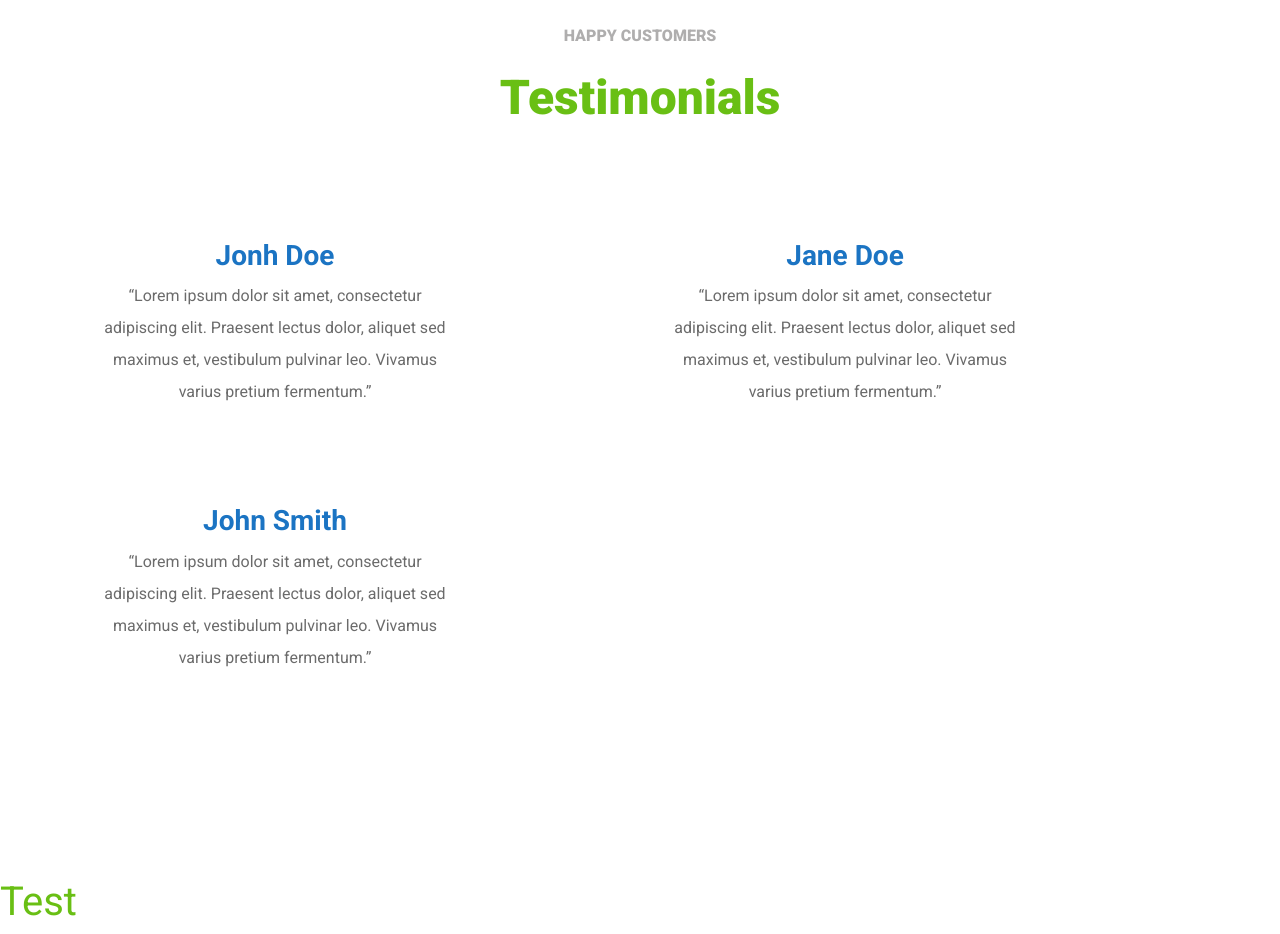
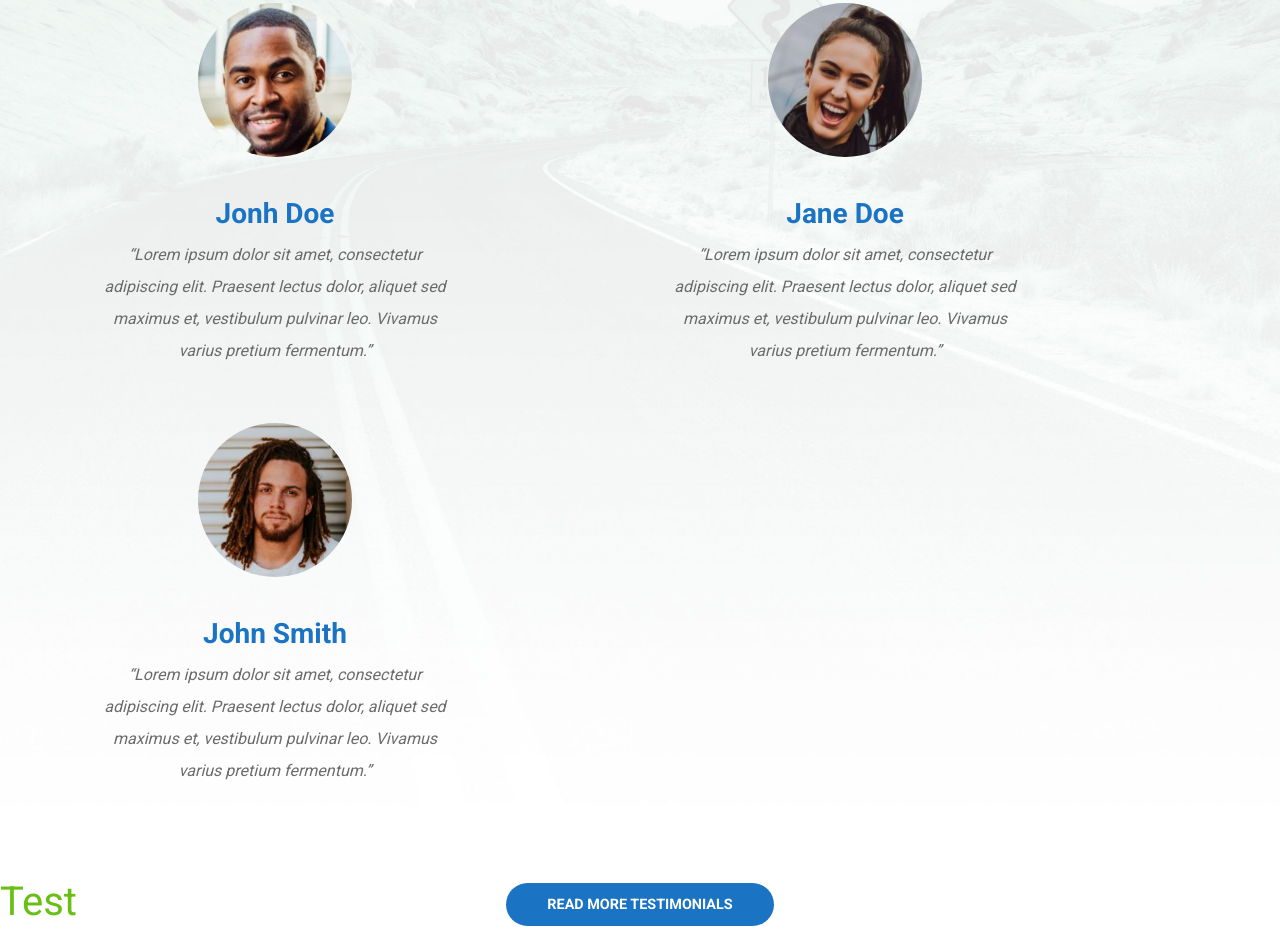
Before and after one commit to Eliana-Abate/proj-html-vuejs, a Vue app: page / in a window 1280 px wide. Shown: the part 3192-4126 px from the top of the page. Built offline with nearby package versions, Linux system fonts and the light colour scheme.

Commit message:
completed section #testimonials

```diff
--- a/src/App.vue
+++ b/src/App.vue
@@ -59,18 +59,21 @@ export default {
         {
           name: "Jonh Doe",
           id: "1",
+          image: "avada-movers-johndoe-final-200x200",
           comment:
             "“Lorem ipsum dolor sit amet, consectetur adipiscing elit. Praesent lectus dolor, aliquet sed maximus et, vestibulum pulvinar leo. Vivamus varius pretium fermentum.”",
         },
         {
           name: "Jane Doe",
           id: "2",
+          image: "avada-movers-janedoe-final-200x200",
           comment:
             "“Lorem ipsum dolor sit amet, consectetur adipiscing elit. Praesent lectus dolor, aliquet sed maximus et, vestibulum pulvinar leo. Vivamus varius pretium fermentum.”",
         },
         {
           name: "John Smith",
           id: "3",
+          image: "avada-movers-johnsmith-final-200x200",
           comment:
             "“Lorem ipsum dolor sit amet, consectetur adipiscing elit. Praesent lectus dolor, aliquet sed maximus et, vestibulum pulvinar leo. Vivamus varius pretium fermentum.”",
         },
--- a/src/components/Main.vue
+++ b/src/components/Main.vue
@@ -113,6 +113,14 @@
         </div>
 
         <TestimonialCard :testimonialsList="testimonialsArray" />
+
+        <div class="row mt-3">
+          <div class="d-flex justify-content-center">
+            <button type="button" class="btn btn-denim mt-4">
+              READ MORE TESTIMONIALS
+            </button>
+          </div>
+        </div>
       </div>
     </section>
   </main>
@@ -178,6 +186,7 @@ export default {
 
 #service-solutions {
   background-color: $white;
+  height: 1000px;
 }
 
 #service-solutions,
@@ -220,4 +229,11 @@ export default {
   height: 0.5px;
   background-color: $brillant;
 }
+
+#testimonials {
+  background-image: url("../assets/images/avada-movers-testimonial-background.jpg");
+  background-size: 140%;
+  background-position: center;
+  background-repeat: no-repeat;
+}
 </style>
--- a/src/components/TestimonialCard.vue
+++ b/src/components/TestimonialCard.vue
@@ -1,10 +1,14 @@
 <template>
   <section class="row">
     <div class="col-4 w-410" v-for="(item, id) in testimonialsList" :key="id">
-      <div class="card-template">
+      <div class="card-template d-flex flex-column align-items-center">
+        <img :src="getImage(item.image)" :alt="item.name" />
+
         <div class="card-template-body text-center">
           <h3 class="fw-700">{{ item.name }}</h3>
-          <p>{{ item.comment }}</p>
+          <p>
+            <em>{{ item.comment }}</em>
+          </p>
         </div>
       </div>
     </div>
@@ -26,6 +30,11 @@ export default {
 <style lang="scss" scoped>
 @import "../assets/scss/_variables.scss";
 
+img {
+  width: 40%;
+  border-radius: 50%;
+}
+
 .w-410 {
   width: 410px;
 }
```
Also changed, not shown: 6 other files (tests, documents, lock files or other folders).
